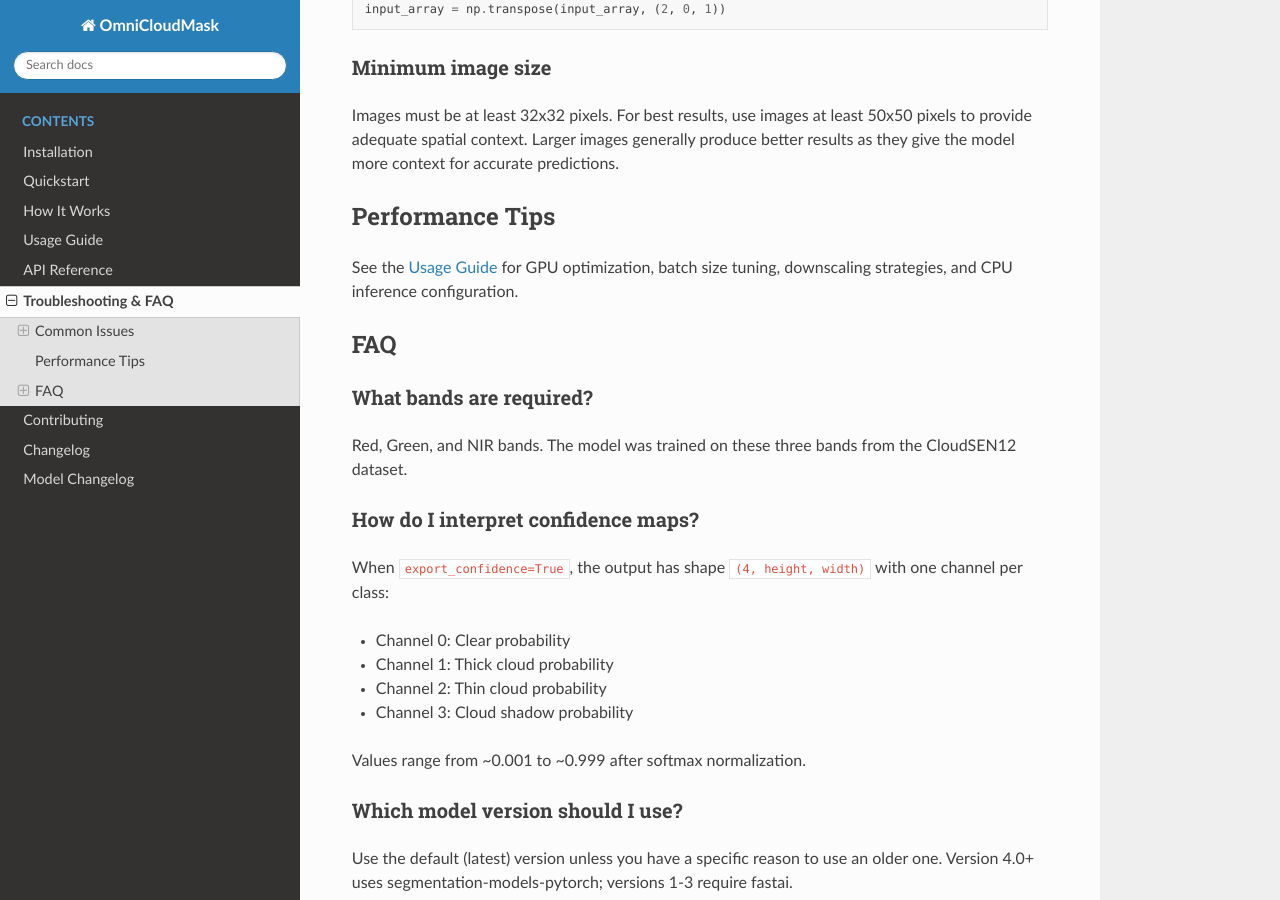
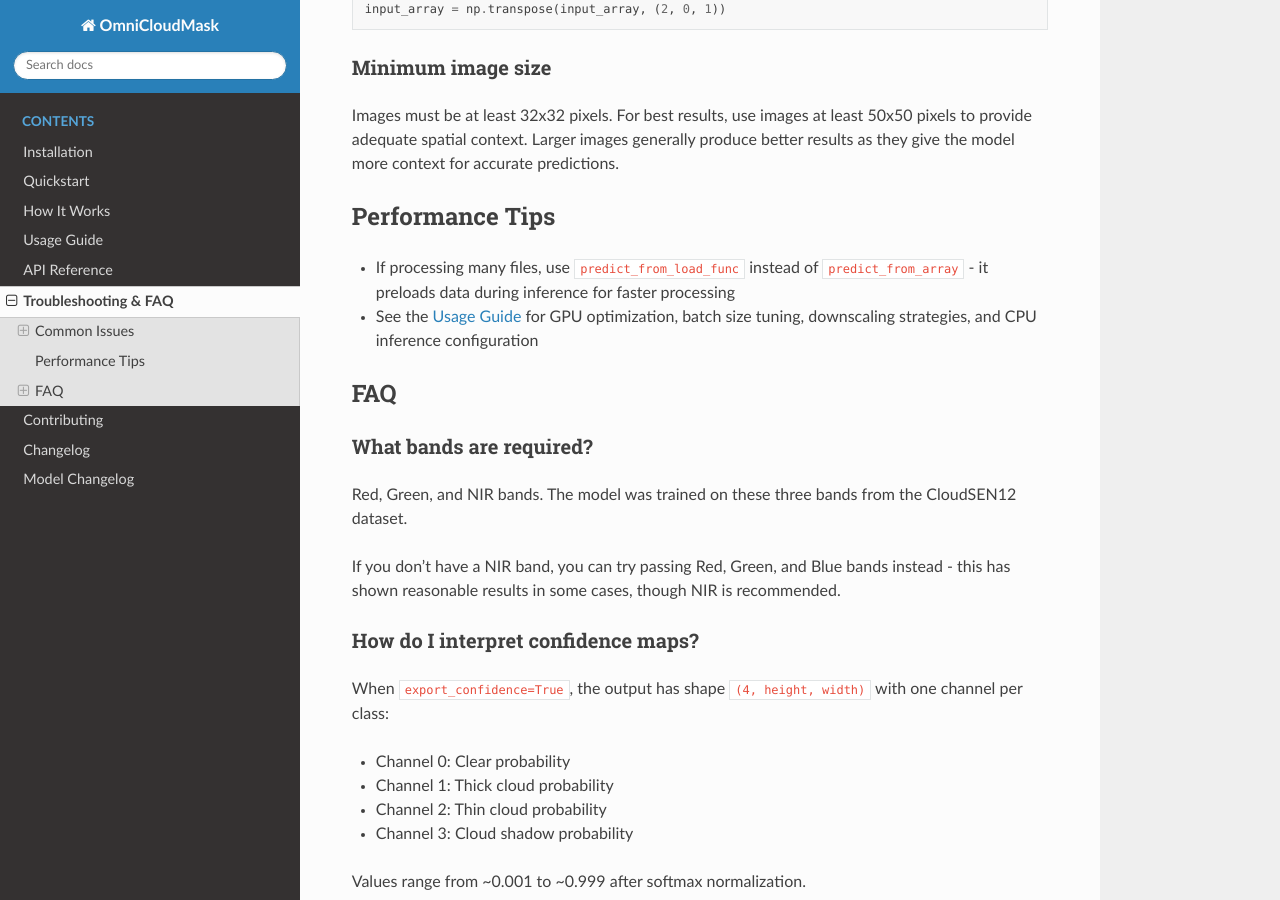
Before and after one commit to DPIRD-DMA/OmniCloudMask, a Sphinx documentation site: the page built from docs/troubleshooting.md, in a window 1280 px wide and 900 px high, scrolled down 1601 px. Built offline with Sphinx 7.4.7 and the Read the Docs theme 3.1.0, drawn with Linux system fonts in a browser that asks for light colours.

Commit message:
Docs cleanup

```diff
--- a/docs/troubleshooting.md
+++ b/docs/troubleshooting.md
@@ -76,13 +76,16 @@ Images must be at least 32x32 pixels. For best results, use images at least 50x5
 
 ## Performance Tips
 
-See the [Usage Guide](usage.md) for GPU optimization, batch size tuning, downscaling strategies, and CPU inference configuration.
+- If processing many files, use `predict_from_load_func` instead of `predict_from_array` - it preloads data during inference for faster processing
+- See the [Usage Guide](usage.md) for GPU optimization, batch size tuning, downscaling strategies, and CPU inference configuration
 
 ## FAQ
 
 ### What bands are required?
 
 Red, Green, and NIR bands. The model was trained on these three bands from the CloudSEN12 dataset.
+
+If you don't have a NIR band, you can try passing Red, Green, and Blue bands instead - this has shown reasonable results in some cases, though NIR is recommended.
 
 ### How do I interpret confidence maps?
 
```
Also changed, not shown: docs/how-it-works.md (+6 -0 lines), docs/index.md (+2 -1 lines), docs/usage.md (+1 -1 lines).
